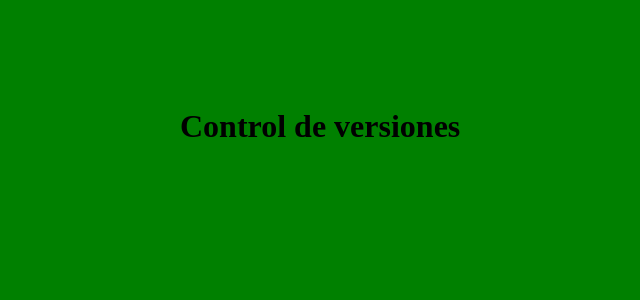
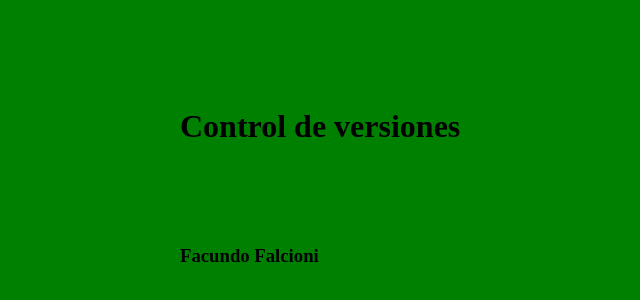
Before and after one commit to FedericoOrtiz/TP_SO_I4_105_, a plain HTML site: page index.html in a window 1280 px wide. Shown: the part 92-392 px from the top of the page, without its empty margins (120-760 px from the left). Drawn offline with Linux system fonts and the light colour scheme.

Commit message:
Nombre y apellido alfa

```diff
--- a/index.html
+++ b/index.html
@@ -8,5 +8,6 @@
 </head>
 <body>
 <h1>Control de versiones</h1>
+<h3>Facundo Falcioni</h3>
 </body>
 </html>
```
